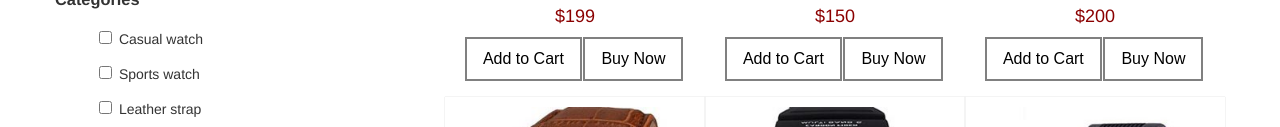
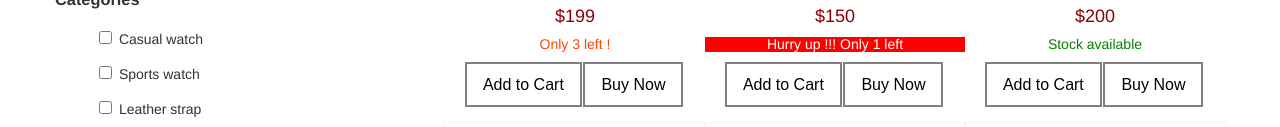
Before and after one commit to dimpyvaidya/Final_composite, a plain HTML site: page index.html in a window 1280 px wide. Shown: the part 582-709 px from the top of the page. Drawn offline with Linux system fonts and the light colour scheme.

Commit message:
qty added to array and according to the quantity color changed shown

```diff
--- a/css/main.css
+++ b/css/main.css
@@ -348,6 +348,23 @@ p.copy-right a:hover {
     color: darkred;
 }
 
+.qty_one {
+    background-color: red;
+    color: white;
+}
+
+.qty_less_five {
+    color: orangered;
+}
+
+.qty_less_fifty {
+    color: blue;
+}
+
+.qty_avail {
+    color: green;
+}
+
 @media screen and (min-width: 768px) {
     .logo_banner {
         grid-template-columns: 1fr 3fr;
@@ -355,6 +372,17 @@ p.copy-right a:hover {
     .logo {
         width: 20%;
         height: 20%;
+    }
+    .hamburger {
+        display: none;
+    }
+    .mainmenu {
+        text-align: center;
+        display: flex;
+        justify-content: space-evenly;
+    }
+    .mainmenu a {
+        padding: 0 1em;
     }
     .banner {
         width: 20em;
--- a/index.html
+++ b/index.html
@@ -4,9 +4,11 @@
 <head>
     <title>Fashion Club</title>
     <meta name="viewport" content="width=device-width, initial-scale=1">
+    <meta name="description" content="Fashion Club - Watches & Handbags">
     <meta http-equiv="Content-Type" content="text/html; charset=utf-8" />
     <meta name="keywords" content="Fashion Club - Watches and Handbags" />
-    <link href="css/main.css" rel="stylesheet" type="text/css" media="all" />
+    <meta name="author" content="Dimpy Vaidya">
+    <link rel="stylesheet" href="css/main.css?v=1.0" type="text/css" media="all" />
     <link rel="stylesheet" href="https://fonts.googleapis.com/icon?family=Material+Icons">
 
 </head>
@@ -29,16 +31,10 @@
         <div class="container">
             <div>
                 <nav class="navbar-default">
-                    <div>
-                        <button type="button" class="navbar-toggle" data-toggle="collapse" data-target="#bs-megadropdown-tabs">
-						<span></span>
-						<span class="icon-bar"></span>
-						<span class="icon-bar"></span>
-						<span class="icon-bar"></span>
-					</button>
-                    </div>
+
                     <div id="bs-megadropdown-tabs">
-                        <ul class="nav navbar-nav">
+
+                        <ul class="nav navbar-nav ">
                             <li class=""><a href="#"><span>Home</span></a></li>
                             <li class=""><a href="#"><span>About</span></a></li>
                             <li class=""><a href="#" data-type="wacthes" class="filter"><span>Watches</span></a></li>
--- a/js/main.js
+++ b/js/main.js
@@ -8,6 +8,7 @@ let products = [{
         type: 'chain',
         color: 'black',
         deal: 'new',
+        qty: '3',
         image: 'images/wap1.jpg'
     },
     {
@@ -20,6 +21,7 @@ let products = [{
         type: 'sports',
         color: 'all',
         deal: 'new',
+        qty: '1',
         image: 'images/wap2.jpg'
     },
     {
@@ -32,6 +34,7 @@ let products = [{
         type: 'casual',
         color: 'gold',
         deal: 'new',
+        qty: '60',
         image: 'images/wap3.jpg'
     },
     {
@@ -44,6 +47,7 @@ let products = [{
         type: 'leather',
         color: 'brown',
         deal: 'twenty',
+        qty: '4',
         image: 'images/wap4.jpg'
     },
     {
@@ -56,6 +60,7 @@ let products = [{
         type: 'sports',
         color: 'black',
         deal: 'twenty',
+        qty: '3',
         image: 'images/wap5.jpg'
     },
     {
@@ -68,6 +73,7 @@ let products = [{
         type: 'casual',
         color: 'blue',
         deal: 'twenty',
+        qty: '10',
         image: 'images/wap6.jpg'
     },
     {
@@ -80,6 +86,7 @@ let products = [{
         type: 'leather',
         color: 'brown',
         deal: 'fifty',
+        qty: '100',
         image: 'images/wap7.jpg'
     },
     {
@@ -92,6 +99,7 @@ let products = [{
         type: 'chain',
         color: 'black',
         deal: 'fifty',
+        qty: '120',
         image: 'images/wap8.jpg'
     },
     {
@@ -104,6 +112,7 @@ let products = [{
         type: 'sports',
         color: 'black',
         deal: 'fifty',
+        qty: '10',
         image: 'images/wap9.jpg'
     },
     {
@@ -116,6 +125,7 @@ let products = [{
         type: 'chain',
         color: 'gold',
         deal: 'new',
+        qty: '110',
         image: 'images/wap10.jpg'
     },
     {
@@ -128,6 +138,7 @@ let products = [{
         type: 'leather',
         color: 'brown',
         deal: 'new',
+        qty: '10',
         image: 'images/wap11.jpg'
     },
     {
@@ -140,6 +151,7 @@ let products = [{
         type: 'leather',
         color: 'brown',
         deal: 'new',
+        qty: '100',
         image: 'images/wap12.jpg'
     },
     {
@@ -152,6 +164,7 @@ let products = [{
         type: 'leather',
         color: 'blue',
         deal: 'twenty',
+        qty: '2',
         image: 'images/wap13.jpg'
     },
     {
@@ -164,6 +177,7 @@ let products = [{
         type: 'chain',
         color: 'gold',
         deal: 'twenty',
+        qty: '1',
         image: 'images/wap14.jpg'
     },
     {
@@ -176,6 +190,7 @@ let products = [{
         type: 'chain',
         color: 'blue',
         deal: 'twenty',
+        qty: '10',
         image: 'images/wap15.jpg'
     },
     {
@@ -188,6 +203,7 @@ let products = [{
         type: 'casual',
         color: 'all',
         deal: 'fifty',
+        qty: '102',
         image: 'images/wap16.jpg'
     },
     {
@@ -200,6 +216,7 @@ let products = [{
         type: 'chain',
         color: 'blue',
         deal: 'fifty',
+        qty: '1',
         image: 'images/wap17.jpg'
     },
     {
@@ -212,6 +229,7 @@ let products = [{
         type: 'casual',
         color: 'all',
         deal: 'fifty',
+        qty: '109',
         image: 'images/wap18.jpg'
     },
     {
@@ -224,6 +242,7 @@ let products = [{
         type: 'leather',
         color: 'black',
         deal: 'fifty',
+        qty: '10',
         image: 'images/wap19.jpg'
     },
     {
@@ -236,6 +255,7 @@ let products = [{
         type: 'casual',
         color: 'blue',
         deal: 'fifty',
+        qty: '11',
         image: 'images/wap20.jpg'
     },
     {
@@ -248,6 +268,7 @@ let products = [{
         type: 'leather',
         color: 'black',
         deal: 'new',
+        qty: '10',
         image: 'images/hp1.jpg'
     },
     {
@@ -260,6 +281,7 @@ let products = [{
         type: 'leather',
         color: 'all',
         deal: 'new',
+        qty: '102',
         image: 'images/hp2.jpg'
     },
     {
@@ -272,6 +294,7 @@ let products = [{
         type: 'leather',
         color: 'black',
         deal: 'new',
+        qty: '102',
         image: 'images/hp3.jpg'
     },
     {
@@ -284,6 +307,7 @@ let products = [{
         type: 'leather',
         color: 'all',
         deal: 'new',
+        qty: '10',
         image: 'images/hp4.jpg'
     },
     {
@@ -296,6 +320,7 @@ let products = [{
         type: 'leather',
         color: 'all',
         deal: 'new',
+        qty: '120',
         image: 'images/hp5.jpg'
     },
     {
@@ -308,6 +333,7 @@ let products = [{
         type: 'leather',
         color: 'black',
         deal: 'new',
+        qty: '1',
         image: 'images/hp6.jpg'
     },
     {
@@ -320,6 +346,7 @@ let products = [{
         type: 'leather',
         color: 'brown',
         deal: 'new',
+        qty: '1',
         image: 'images/hp7.jpg'
     },
     {
@@ -332,6 +359,7 @@ let products = [{
         type: 'leather',
         color: 'black',
         deal: 'new',
+        qty: '2',
         image: 'images/hp8.jpg'
     },
     {
@@ -344,6 +372,7 @@ let products = [{
         type: 'leather',
         color: 'brown',
         deal: 'new',
+        qty: '10',
         image: 'images/hp9.jpg'
     },
 ];
@@ -421,6 +450,18 @@ function getProductList(plist, page = 1) {
         }
         str = str + '<h4>' + plist[i].name + '</h4>';
         str = str + '<h4 class="price">' + '$' + plist[i].price + '</h4>';
+        // quantity will color change
+        if (plist[i].qty == 1) {
+            str = str + '<h5 class="qty_one">' + 'Hurry up !!! Only ' + plist[i].qty + ' left' + '</h5>';
+        } else if (plist[i].qty > 1 && plist[i].qty < 5) {
+            str = str + '<h5 class="qty_less_five">' + 'Only ' + plist[i].qty + ' left !' + '</h5>';
+        } else if (plist[i].qty > 5 && plist[i].qty < 50) {
+            str = str + '<h5 class="qty_less_fifty">' + plist[i].qty + ' available ' + '</h5>';
+        } else {
+            str = str + '<h5 class="qty_avail">' + 'Stock available' + '</h5>';
+        }
+
+        //
         str = str + '<button class="cart_button">Add to Cart</button>';
         str = str + '<button class="cart_button">Buy Now</button></div>';
     }
```
